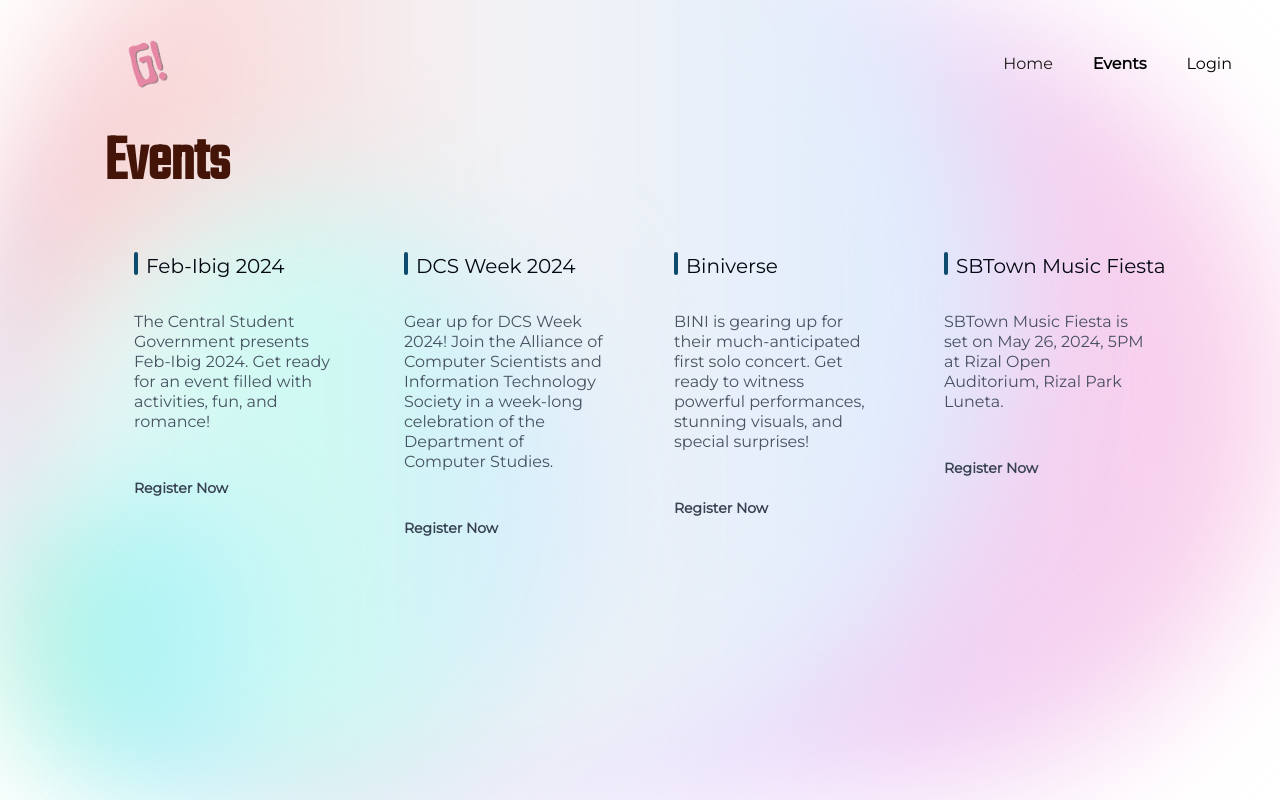
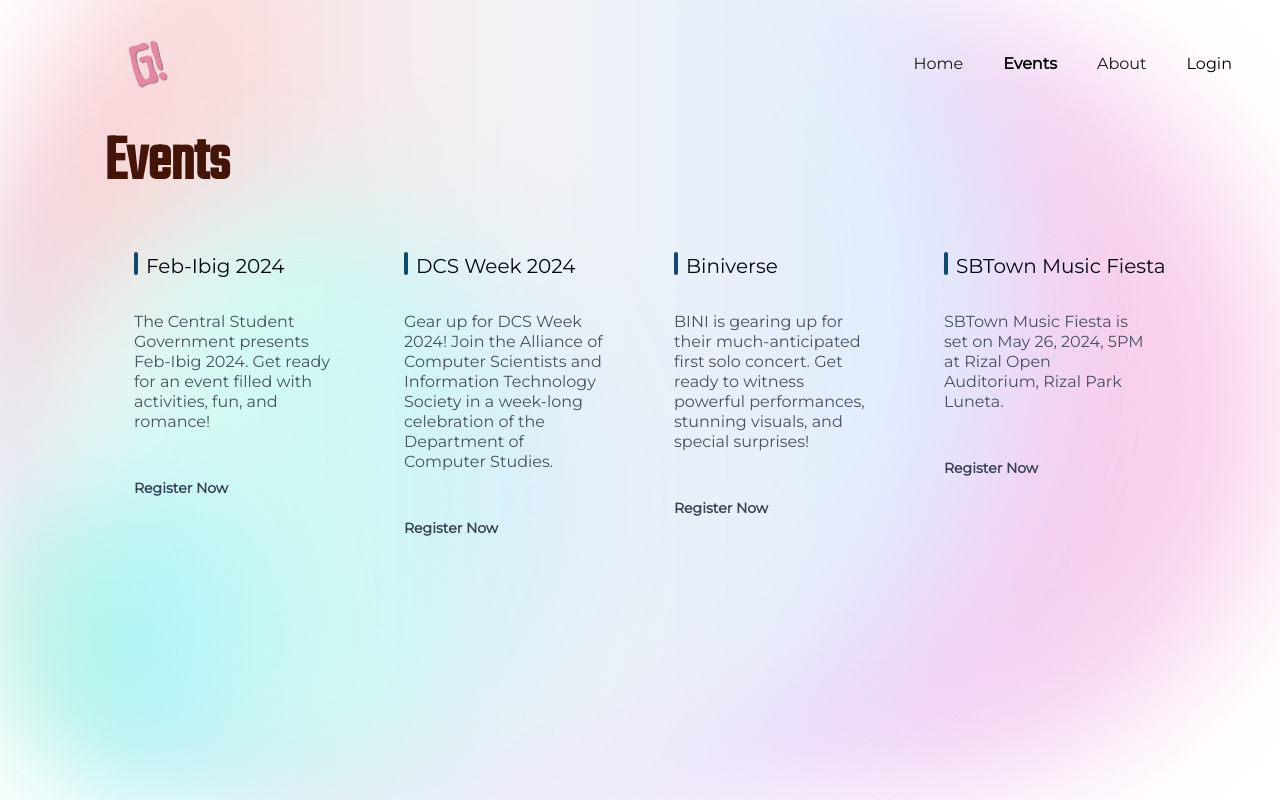
Before and after one commit to Cha17/AratsG, a PHP site: page /events.php in a window 1280 px wide. Run offline with PHP 8.4, Linux system fonts and the light colour scheme; some libraries are stand-ins or nearby versions.

Commit message:
Update events.php

```diff
--- a/events.php
+++ b/events.php
@@ -32,6 +32,7 @@ session_start();
           <div class="justify-center self-start flex gap-10 my-auto max-md:max-w-full max-md:flex-wrap max-md:justify-center">
             <a href="index.php" class="text-stone-900 text-center text-base font-medium leading-5">Home</a>
             <a href="events.php" class="text-black text-center text-base font-extrabold leading-5">Events</a>
+            <a href="userAbout.php" class="text-stone-900 text-center text-base font-medium leading-5">About</a>
             <?php
             if (isset($_SESSION['logged_in']) && $_SESSION['logged_in'] == true) {
               echo "<a href='logout.php' class='text-black text-center text-base font-medium leading-5'>Logout</a>";
```
